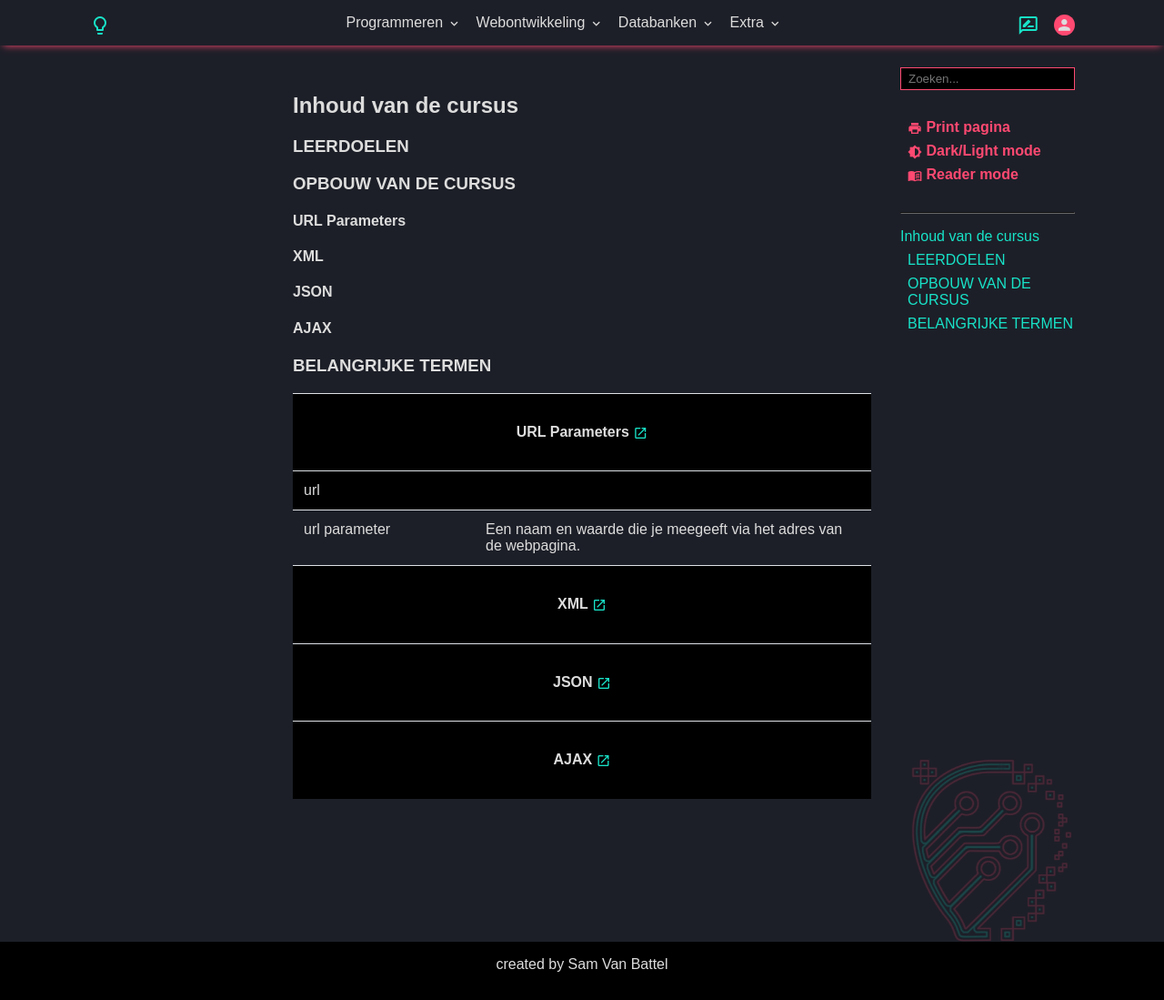
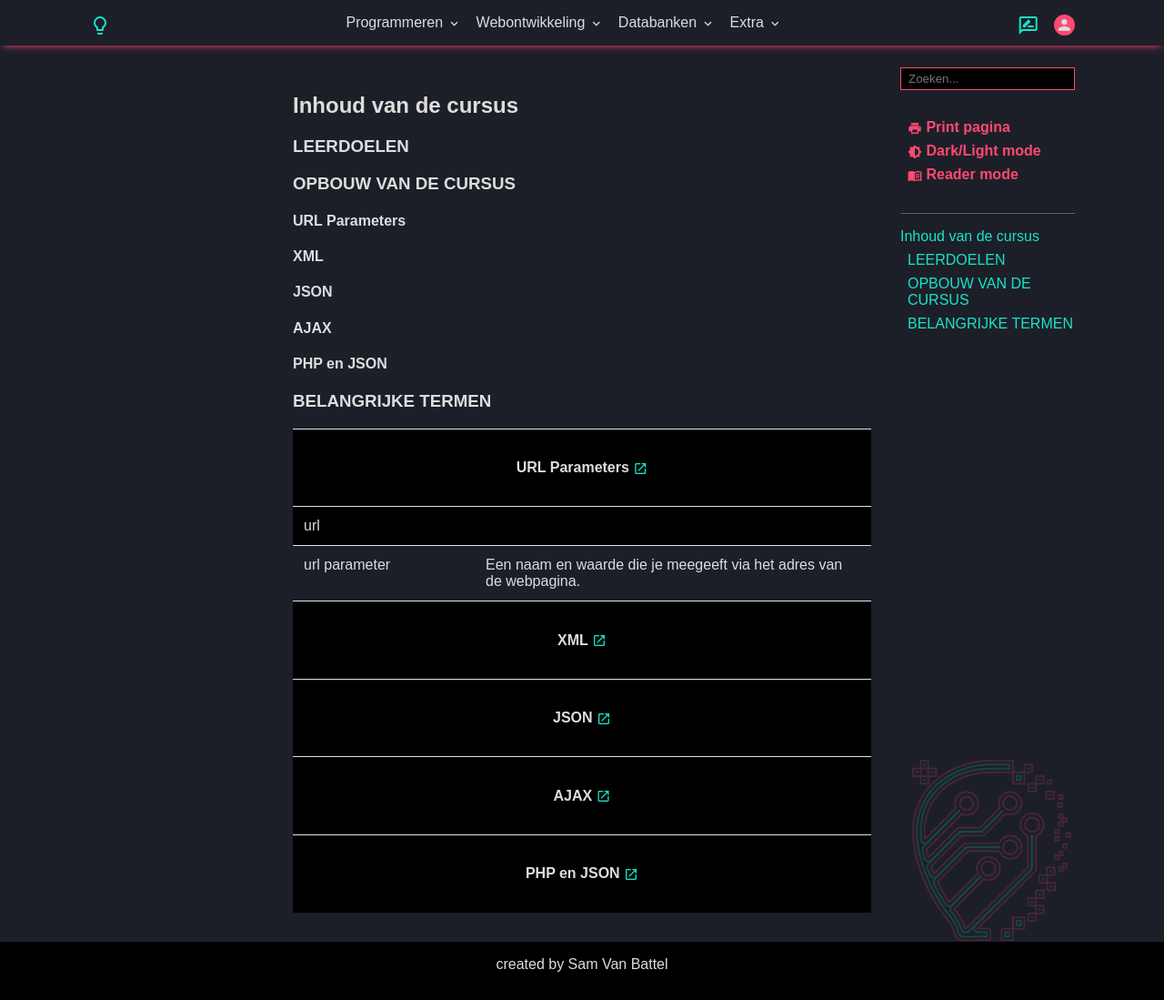
Before and after one commit to T-INFORMATICA/t-informatica.github.io, a Jekyll site: the page built from _courses/webontwikkeling/dynamische-websites/index.md, in a window 1280 px wide and 1099 px high. Shown: the whole window at 91% size. Built offline with Jekyll 4.4.1, drawn with Linux system fonts in a browser that asks for light colours; comment, search, counter and statistics services are not loaded.

Commit message:
added Course Materials
added course for PHP & JSON

```diff
--- a/_data/courses.yml
+++ b/_data/courses.yml
@@ -161,6 +161,8 @@
           link: "/courses/webontwikkeling/dynamische-websites/json.html"
         - name: AJAX
           link: "/courses/webontwikkeling/dynamische-websites/ajax.html"
+        - name: PHP en JSON
+          link: "/courses/webontwikkeling/dynamische-websites/php-json.html"
 #        - name: Formulieren
 #          link: "/courses/webontwikkeling/dynamische-websites/formulieren.html"
 #        - name: SQL Database Connection
```
Also changed, not shown: _courses/webontwikkeling/dynamische-websites/php-json.md (renamed from _courses/webontwikkeling/dynamische-websites/ajax-php.md).
